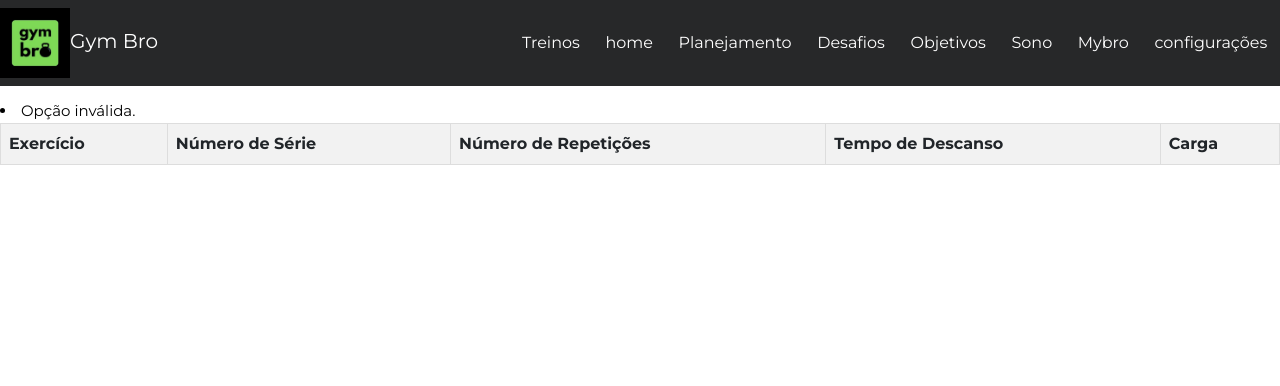
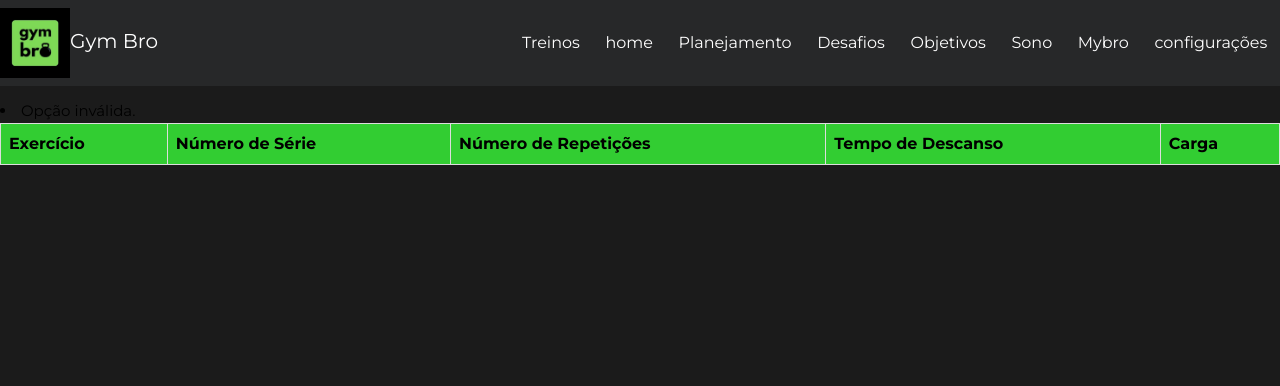
Before and after one commit to dan-albuquerque/fds-gymbro, a Django app: page /treino_selecionado2/1 in a window 1280 px wide. Shown: the top 386 px of the page. Run offline with Django 4.2, Linux system fonts and the light colour scheme; lists and menus that the app fills with data are empty; some libraries are stand-ins or nearby versions.

Commit message:
mudanças esteticas, só por  diversão

```diff
--- a/templates/galeria/base.html
+++ b/templates/galeria/base.html
@@ -24,7 +24,25 @@
     <script src="{% static 'js/progressbar_min.js' %}"></script>
     <!--Parallax-->
     <script src="{% static 'https://cdn.jsdelivr.net/npm/simple-parallax-js@5.6.1/dist/simpleParallax.min.js' %}"></script>
+     <style>
+    body {
+        background-color: #1b1b1b;
+        color: #fff;
+    }
+
+    h1, h2, h3, h4, h5, h6 {
+        color: #fff;
+    }
+    p {
+    color: inherit;
+    }
+    th {
+  background-color: #32CD32;
+}
+
+</style>
 </head>
+
     <body>
         <header>
             <div class="container" id="nav-container">
--- a/templates/galeria/home.html
+++ b/templates/galeria/home.html
@@ -10,7 +10,7 @@
     <title>Tela de home</title>
 </head>
 <body>
-    <h1>Seja bem vindo, bro!</h1>
+    <h1><b style="padding-left: 50px;padding-bottom: 200px;color: #32CD32";>Seja bem vindo, bro!</b></h1>
 <div class="row row-cols-2 g-3">
         <div class="col">
           <div class="card">
--- a/templates/galeria/index.html
+++ b/templates/galeria/index.html
@@ -62,7 +62,8 @@
     <div class="col-md-6">
       <div class="texto">
         <div class="titulo">
-        <h1>Somos da GymBro, seu serviço favorito de musculação.</h1>
+
+        <h1> <b style="color: #32CD32";>Somos da GymBro, seu serviço favorito de musculação.</b></h1>
     </div>
         <div clas="paragrafo">
         <p class="paragrafo">Considerando o quão desmotivador possa ser malhar,
--- a/templates/galeria/sono.html
+++ b/templates/galeria/sono.html
@@ -19,21 +19,21 @@ h1 {
   font-size: 36px;
   font-weight: bold;
   text-align: center;
-  color: #333;
+  color: #F2F2F2;
 }
 
 .subtitulo{
   font-size: 16px;
   line-height: 1.5;
   margin-bottom: 20px;
-  color: #333;
+  color: #F2F2F2;
 }
 
 h2 {
   font-size: 24px;
   font-weight: bold;
   margin-bottom: 10px;
-  color: #333;
+  color: #F2F2F2;
 }
 
 label {
--- a/templates/galeria/treino_selecionado2.html
+++ b/templates/galeria/treino_selecionado2.html
@@ -16,11 +16,11 @@
 
 <table style="border-collapse: collapse; width: 100%;">
     <tr style="background-color: #f2f2f2;">
-        <th style="border: 1px solid #ddd; padding: 8px;">Exercício</th>
-        <th style="border: 1px solid #ddd; padding: 8px;">Número de Série</th>
-        <th style="border: 1px solid #ddd; padding: 8px;">Número de Repetições</th>
-        <th style="border: 1px solid #ddd; padding: 8px;">Tempo de Descanso</th>
-        <th style="border: 1px solid #ddd; padding: 8px;">Carga</th>
+        <th style="border: 1px solid #ddd; padding: 8px; color: black;">Exercício</th>
+        <th style="border: 1px solid #ddd; padding: 8px; color: black;">Número de Série</th>
+        <th style="border: 1px solid #ddd; padding: 8px; color: black;">Número de Repetições</th>
+        <th style="border: 1px solid #ddd; padding: 8px; color: black;">Tempo de Descanso</th>
+        <th style="border: 1px solid #ddd; padding: 8px; color: black;">Carga</th>
     </tr>
 
     {% if exercises %}
```
Also changed, not shown: db.sqlite3. Lines whose indentation alone changed are shown as unchanged.
